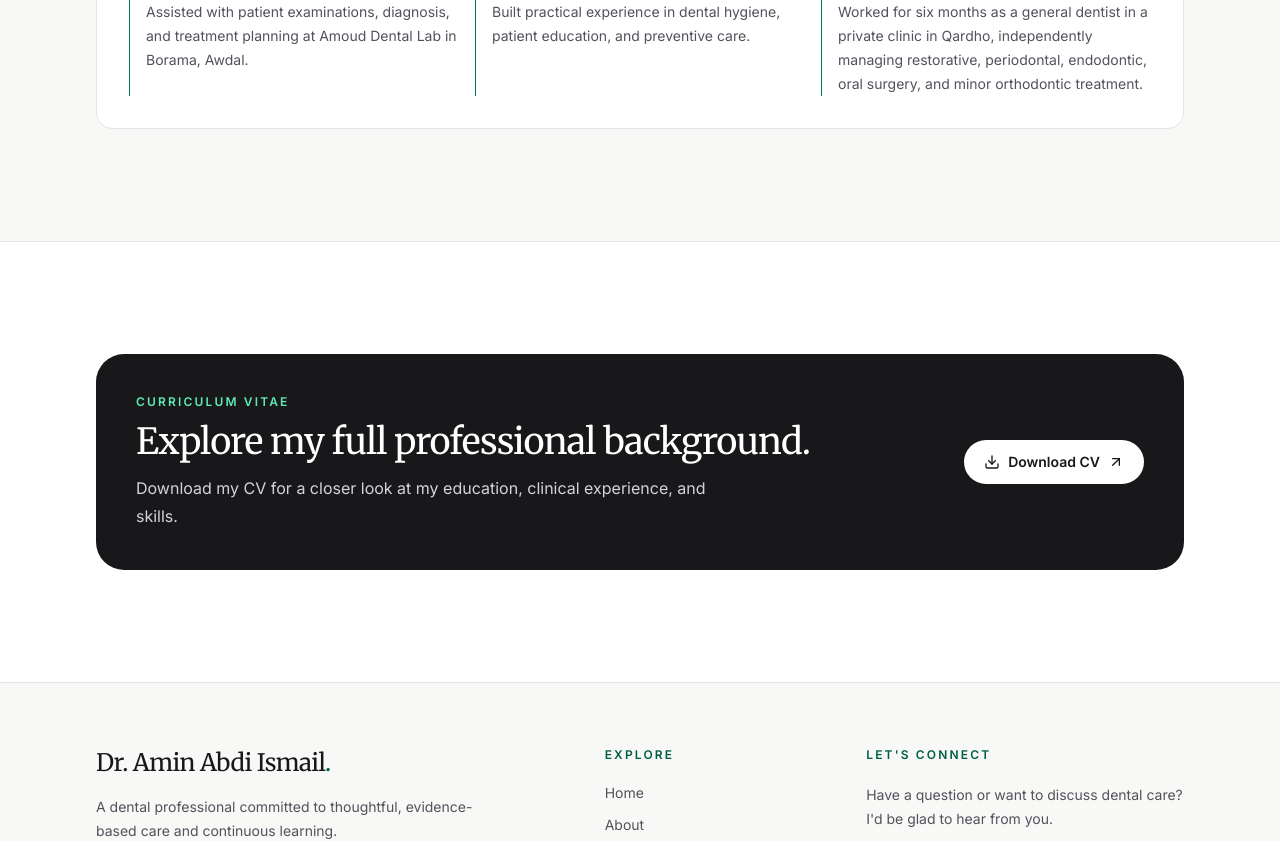
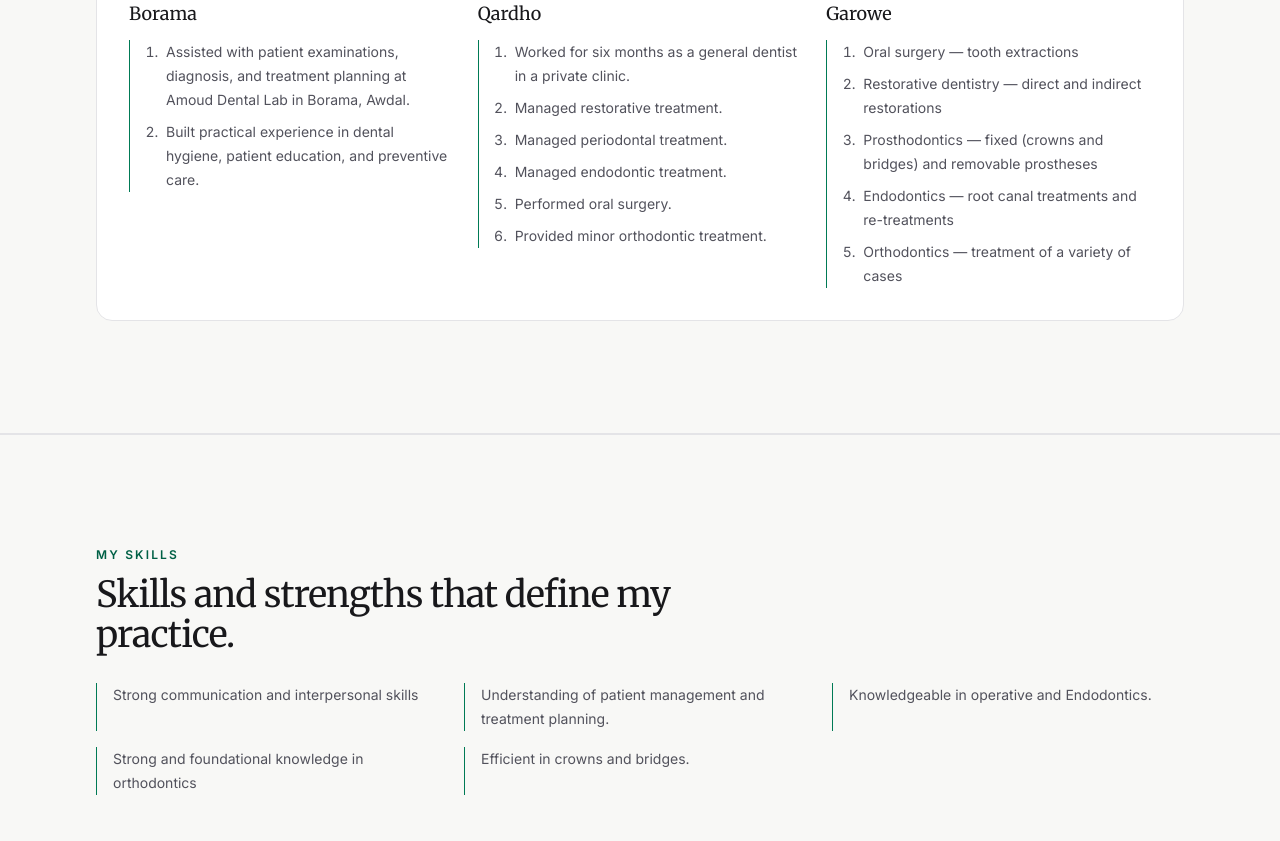
Before and after one commit to Ismaaciil-abdi/Dr-Amin-portfolio, a Next.js app: page /about in a window 1280 px wide. Shown: the part 1480-2321 px from the top of the page. Built offline with nearby package versions, Linux system fonts and the light colour scheme.

Commit message:
skills_updated

```diff
--- a/src/app/about/page.tsx
+++ b/src/app/about/page.tsx
@@ -28,9 +28,41 @@ const education = [
 ];
 
 const experience = [
+  {
+    place: "Borama",
+    items: [
       "Assisted with patient examinations, diagnosis, and treatment planning at Amoud Dental Lab in Borama, Awdal.",
       "Built practical experience in dental hygiene, patient education, and preventive care.",
-  "Worked for six months as a general dentist in a private clinic in Qardho, independently managing restorative, periodontal, endodontic, oral surgery, and minor orthodontic treatment.",
+    ],
+  },
+  {
+    place: "Qardho",
+    items: [
+      "Worked for six months as a general dentist in a private clinic.",
+      "Managed restorative treatment.",
+      "Managed periodontal treatment.",
+      "Managed endodontic treatment.",
+      "Performed oral surgery.",
+      "Provided minor orthodontic treatment.",
+    ],
+  },
+  {
+    place: "Garowe",
+    items: [
+      "Oral surgery — tooth extractions",
+      "Restorative dentistry — direct and indirect restorations",
+      "Prosthodontics — fixed (crowns and bridges) and removable prostheses",
+      "Endodontics — root canal treatments and re-treatments",
+      "Orthodontics — treatment of a variety of cases",
+    ],
+  },
+];
+const skills = [
+  "Strong communication and interpersonal skills",
+  "Understanding of patient management and treatment planning.",
+  "Knowledgeable in operative and Endodontics.",
+  "Strong and foundational knowledge in orthodontics",
+  "Efficient in crowns and bridges.",
 ];
 
 export default function About() {
@@ -180,17 +212,44 @@ export default function About() {
                 Borama, Qardho &amp; Garowe
               </span>
             </div>
+            <div className="mt-7 grid gap-6 md:grid-cols-3">
+              {experience.map((entry) => (
+                <section key={entry.place}>
+                  <h4 className="font-serif text-lg text-zinc-900">{entry.place}</h4>
+                  <ol className="mt-3 list-decimal space-y-2 border-l border-emerald-700 pl-8 text-sm leading-6 text-zinc-600">
+                    {entry.items.map((item) => (
+                      <li key={item} className="pl-1">{item}</li>
+                    ))}
+                  </ol>
+                </section>
+              ))}
+            </div>
+          </motion.article>
+        </div>
+      </section>
+
+      <section className="border-y border-zinc-200 bg-[#f8f8f6] py-20 sm:py-28">
+        {/* Skills kuso dar bari */}
+        <div className="mx-auto max-w-6xl px-6 sm:px-8">
+          <div className="max-w-2xl">
+            <p className="text-xs font-semibold uppercase tracking-[0.18em] text-emerald-800">
+              My skills
+            </p>
+            <h2 className="mt-3 font-serif text-3xl tracking-tight text-zinc-900 sm:text-4xl">
+              Skills and strengths that define my practice.
+            </h2>
+          </div>
+
           <div className="mt-7 grid gap-4 md:grid-cols-3">
-              {experience.map((item) => (
+            {skills.map((skill, index) => (
               <p
-                  key={item}
+                key={index}
                 className="border-l border-emerald-700 pl-4 text-sm leading-6 text-zinc-600"
               >
-                  {item}
+                {skill}
               </p>
             ))}
           </div>
-          </motion.article>
         </div>
       </section>
 
```
Lines whose indentation alone changed are shown as unchanged.
